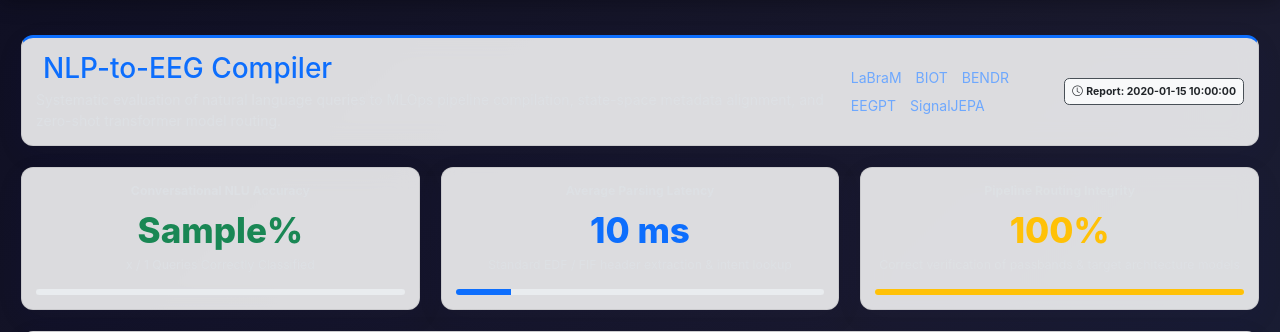
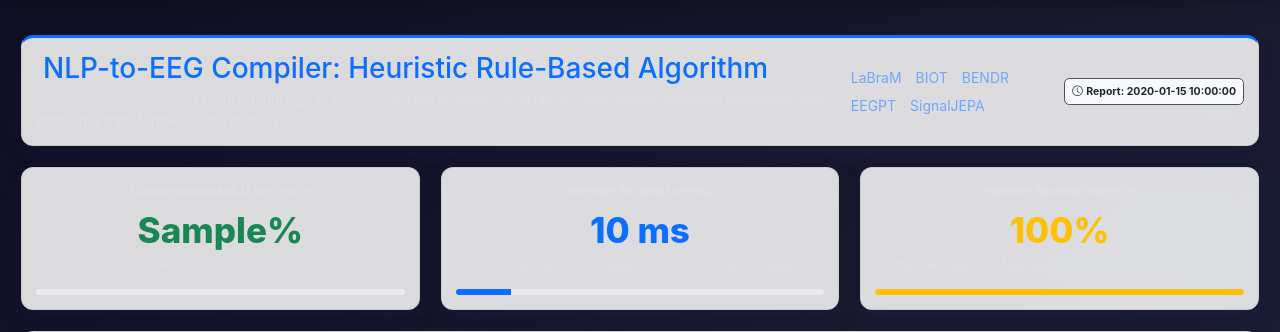
Before and after one commit to gel1has3/NeuroBench_Studio, a Flask app: template src/dashboard/templates/research.html in a window 1280 px wide. Shown: the part 65-397 px from the top of the page. Run offline with Flask 3, Linux system fonts and the light colour scheme; the template is opened without the code that fills it: most values are stand-ins (such as "Sample title", 1, 10 or a date in 2020); some libraries are stand-ins or nearby versions.

Commit message:
Update Read me

```diff
--- a/src/dashboard/templates/research.html
+++ b/src/dashboard/templates/research.html
@@ -69,7 +69,7 @@
     <div class="col-12">
       <div class="d-flex align-items-center justify-content-between p-3 glass-card neon-border-info">
         <div>
-          <h2 class="mb-1 text-primary"><i class="bi bi-chat-left-code-fill me-2"></i>NLP-to-EEG Compiler</h2>
+          <h2 class="mb-1 text-primary"><i class="bi bi-chat-left-code-fill me-2"></i>NLP-to-EEG Compiler: Heuristic Rule-Based Algorithm</h2>
           <p class="text-muted mb-0">Systematic evaluation of natural language queries to MLOps pipeline compilation, state-space metadata alignment, and zero-shot transformer model routing.</p>
         </div>
         <div class="text-end d-flex align-items-center gap-3">
```
Also changed, not shown: README.md.
